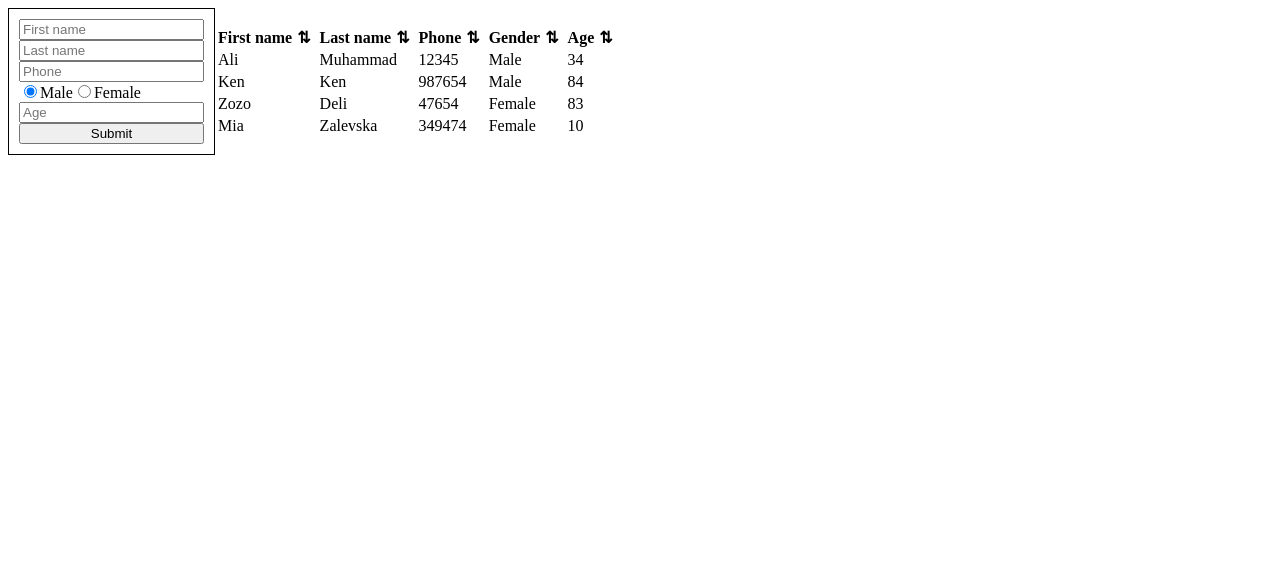
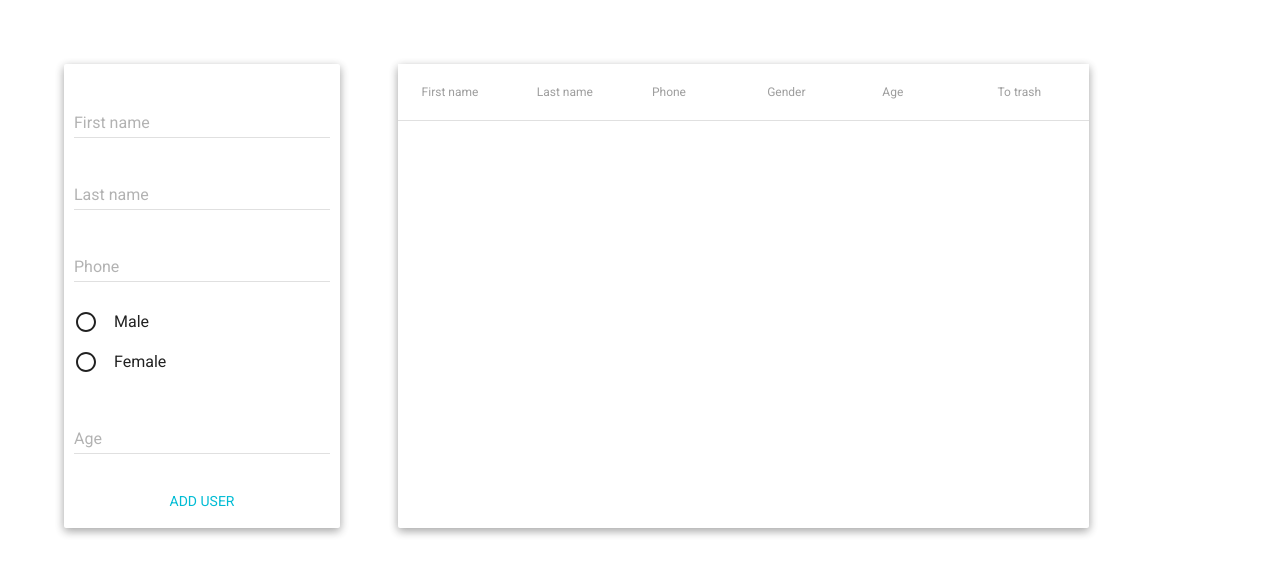
Before and after one commit to kate-veryha/demo-test, a React app: page / in a window 1280 px wide. Built offline with nearby package versions, Linux system fonts and the light colour scheme.

Commit message:
added material ui

```diff
--- a/package.json
+++ b/package.json
@@ -3,6 +3,8 @@
   "version": "0.1.0",
   "private": true,
   "dependencies": {
+    "material-ui": "^0.19.4",
+    "prop-types": "^15.6.0",
     "react": "^16.0.0",
     "react-dom": "^16.0.0",
     "react-scripts": "1.0.17"
--- a/src/index.css
+++ b/src/index.css
@@ -1,25 +1,26 @@
+* {
+    margin: 0;
+    padding: 0;
+}
+
 form {
     display: flex;
     flex-direction: column;
     padding: 10px;
-    border: 1px solid;
 }
 
 .app-container {
+    padding: 5%;
+    margin: 0;
     display: flex;
-    align-items: center;
-}
-
-.valid-field {
-    border-color: green;
-}
-
-.invalid-field {
-    border-color: red;
-    color: red;
 }
 
 span {
     padding: 5px;
+}
+.table-row:hover {
+    background-color: #00bcd4;
+}
+.delete-button:hover {
     cursor: pointer;
 }
--- a/src/index.js
+++ b/src/index.js
@@ -1,94 +1,14 @@
 import React, { Component } from 'react';
 import ReactDOM from 'react-dom';
+
+import UserForm from './userForm';
+import UserList from './userTable';
+
 import './index.css';
-
-class UserForm extends Component {
-  constructor(props) {
-    super(props);
-    this.handleChange = this.handleChange.bind(this);
-    this.handleSubmit = this.handleSubmit.bind(this);
-  }
-
-  handleSubmit(e) {
-    this.props.addUser();
-    e.preventDefault();
-  }
-
-  handleChange(e) {
-    const target = e.target;
-    this.props.changeData(target.name, target.value)
-  }
-
-  render() {
-    return (
-      <form onSubmit={this.handleSubmit}>
-        <input name='firstName'
-               onChange={ this.handleChange }
-               placeholder='First name'/>
-        <input name='lastName'
-               onChange={ this.handleChange }
-               placeholder='Last name'/>
-        <input name='phone'
-               onChange={ this.handleChange }
-               placeholder='Phone'/>
-        <div>
-          <input name='gender'
-                 type='radio'
-                 checked
-                 onChange={ this.handleChange }
-                 value='male'/>Male
-          <input name='gender'
-                 type='radio'
-                 onChange={ this.handleChange }
-                 value='female'/>Female
-        </div>
-        <input name='age'
-               placeholder='Age'
-               type='number'
-               onChange={ this.handleChange }
-               min='0'
-               max='120'/>
-        <input type='submit'/>
-      </form>
-    )
-  }
-}
-
-class UserList extends Component {
-  generateCols() {
-    const cols = this.props.cols;
-    return cols.map((colData) =>
-      <th key={colData.key}>
-        {colData.label}<span onClick={()=>{this.props.changeSortOrder(colData.key)}}>&#8645;</span>
-      </th>);
-  }
-
-  generateRows() {
-    const cols = this.props.cols;
-    const data = this.props.users;
-
-    return data.map( item => {
-      const cells = cols.map((col) => <td>{item[col.key]}</td> );
-      return (<tr key={item.surname}>{cells}</tr>)
-    });
-  }
-
-  render() {
-    const headers = this.generateCols();
-    const rows = this.generateRows();
-    return (
-      <table>
-        <thead><tr>{headers}</tr></thead>
-        <tbody>{rows}</tbody>
-      </table>
-    )
-  }
-}
 
 class App extends Component {
   constructor(props) {
     super(props);
-    this.sortDirections = [1, -1, null];
     this.cols = [
       { key: 'firstName', label:'First name' },
       { key: 'lastName', label: 'Last name' },
@@ -97,31 +17,7 @@ class App extends Component {
       { key: 'age', label: 'Age' }
       ];
     this.state = {
-      users: [{
-        firstName: 'Ali',
-        lastName: 'Muhammad',
-        phone: '12345',
-        gender: 'Male',
-        age: 34,
-      }, {
-        firstName: 'Ken',
-        lastName: 'Ken',
-        phone: '987654',
-        gender: 'Male',
-        age: '84',
-      }, {
-        firstName: 'Zozo',
-        lastName: 'Deli',
-        phone: '47654',
-        gender: 'Female',
-        age: 83,
-      }, {
-        firstName: 'Mia',
-        lastName: 'Zalevska',
-        phone: '349474',
-        gender: 'Female',
-        age: 10,
-      }],
+      users: JSON.parse(localStorage.getItem('users')) || [],
       sortPreset: {
         col: null,
         dir: null
@@ -130,55 +26,40 @@ class App extends Component {
     }
   }
 
-  sortCompareFunction(a, b) {
-    const aSort = a[this.state.sortPreset.col].toString().toLowerCase();
-    const bSort = b[this.state.sortPreset.col].toString().toLowerCase();
-    if (aSort < bSort) {
-      return -1 * this.state.sortPreset.dir;
-    }
-    if (aSort > bSort) {
-      return 1 * this.state.sortPreset.dir;
-    }
-    return 0;
-  }
-
-  changeOrder(col) {
-    const set = {
-      col: col,
-      dir: (col === this.state.sortPreset.col)
-        ? this.next(this.sortDirections, this.state.sortPreset.dir)
-        : this.sortDirections[0]
-    };
-    this.setState({ sortPreset: set});
-  }
-
-  next(array, currentElem) {
-    const nextElemIndex = array.findIndex((elem) => elem === currentElem) + 1;
-    return array[nextElemIndex !== array.length ? nextElemIndex : 0];
-  }
-
   addUserData(field, value) {
     const u = this.state.newUser;
     this.setState({
       newUser: Object.assign(u, { [field]: value})
     });
-    console.log(this.state.newUser);
   }
 
   addUser() {
-    this.setState({ users: [...this.state.users, this.state.newUser] , newUser: {}});
+    const users = [...this.state.users, this.state.newUser];
+    this.setState({ users: users, newUser: {} });
+    localStorage.setItem('users', JSON.stringify(users));
+  }
+
+  deleteUser(user) {
+    const users = this.state.users.filter( item => item !== user);
+    this.setState({ users: users });
+    localStorage.setItem('users', JSON.stringify(users));
+  }
+
+  setSorting(obj) {
+    this.setState({ sortPreset: obj });
   }
 
   render() {
-    const renderedUsers = (this.state.sortPreset.dir === null)
-      ? this.state.users
-      :this.state.users.slice().sort(this.sortCompareFunction.bind(this));
-    console.log(this.state.sortPreset);
     return (
       <div className='app-container'>
-        <UserForm addUser={() => {this.addUser()}} changeData={ (name, value) => { this.addUserData(name, value) }}/>
-        <UserList users={renderedUsers}
-                  changeSortOrder={(col) => this.changeOrder(col)}
+        <UserForm addUser={() => {this.addUser()}}
+                  changeData={ (name, value) => { this.addUserData(name, value) }}
+                  user={this.state.newUser}
+        />
+        <UserList users={this.state.users}
+                  deleteUser={(user) => this.deleteUser(user)}
+                  sortPresets={this.state.sortPreset}
+                  setSortOrder={(obj) => this.setSorting(obj)}
                   cols={this.cols}/>
       </div>
     )
--- /dev/null
+++ b/src/userForm.js
@@ -0,0 +1,138 @@
+import React, { Component } from 'react';
+import PropTypes from 'prop-types';
+import MuiThemeProvider from 'material-ui/styles/MuiThemeProvider'
+import Paper from 'material-ui/Paper';
+import { RadioButton, RadioButtonGroup } from 'material-ui/RadioButton';
+import TextField from 'material-ui/TextField';
+import FlatButton from 'material-ui/FlatButton';
+
+const styles = {
+  radioButtonGroup: {
+    marginTop: 20,
+  },
+  radioButton: {
+    marginBottom: 16,
+  },
+  form: {
+    marginRight: '5%',
+  },
+  flatButton: {
+    marginTop: 20,
+  }
+};
+
+
+export default class UserForm extends Component {
+  constructor(props) {
+    super(props);
+    this.handleChange = this.handleChange.bind(this);
+    this.handleSubmit = this.handleSubmit.bind(this);
+    this.validation = {
+      firstName: { rule: /^[A-Za-z\-\s]+$/, errText: 'Can only contain letters, hyphens and spaces', touched: false, valid: false},
+      lastName: { rule: /^[A-Za-z\-\s]+$/, errText: 'Can only contain letters, hyphens and spaces', touched: false, valid: false},
+      gender: { rule: /male|female/, errText: '', touched: false, valid: false},
+      age: { rule: /^[1-9][0-9]$/, errText: 'Must be in range from 1 to 99', touched: false, valid: false},
+      phone: { rule: /^\d{3,12}$/, errText: 'Can only contain 3 to 12 digits', touched: false, valid: false},
+    };
+  }
+
+  handleSubmit(e) {
+    if (this.isFormValid()) {
+      for (let key in this.validation) {
+        if (this.validation.hasOwnProperty(key)) {
+          this.validation[key].touched = false;
+          this.validation[key].valid = false;
+        }
+      }
+      this.props.addUser();
+      e.target.reset();
+    } else {
+    }
+    e.preventDefault();
+  }
+
+  handleChange(e) {
+    const target = e.target;
+    this.validation[target.name].touched = true;
+      this.validation[target.name].valid = UserForm
+        .isFieldValid(target.value, this.validation[target.name].rule);
+    this.props.changeData(target.name, target.value);
+  }
+
+  static isFieldValid(str, regexp) {
+    return regexp.test(str);
+  }
+
+  isFormValid() {
+    let isValid = true;
+    for (let key in this.validation) {
+      if (this.validation.hasOwnProperty(key)) {
+        isValid = isValid && this.validation[key].valid;
+      }
+    }
+    return isValid;
+  }
+
+  msg(key) {
+    return  this.validation[key].touched && !this.validation[key].valid
+      ? this.validation[key].errText
+      : '';
+  }
+
+  render() {
+    return (
+      <MuiThemeProvider>
+        <Paper zDepth={2}>
+          <form onSubmit={this.handleSubmit}>
+            <TextField name='firstName'
+                       onChange={ this.handleChange }
+                       errorText={ this.msg('firstName') }
+                       floatingLabelText='First name'/>
+            <TextField name='lastName'
+                       onChange={ this.handleChange }
+                       errorText={ this.msg('lastName')}
+                       floatingLabelText='Last name'/>
+            <TextField name='phone'
+                       onChange={ this.handleChange }
+                       errorText={ this.msg('phone')}
+                       floatingLabelText='Phone'/>
+            <RadioButtonGroup
+                              name='gender'
+                              onChange={ this.handleChange }
+                              style={styles.radioButtonGroup}>
+              <RadioButton
+                label='Male'
+                style={styles.radioButton}
+                value='male'/>
+              <RadioButton
+                label='Female'
+                style={styles.radioButton}
+                value='female'/>
+            </RadioButtonGroup>
+            <TextField name='age'
+                       floatingLabelText='Age'
+                       type='number'
+                       onChange={ this.handleChange }
+                       errorText={ this.msg('age') }/>
+            <FlatButton label='Add user'
+                        style={styles.flatButton}
+                        type='submit'
+                        primary={true}/>
+          </form>
+        </Paper>
+      </MuiThemeProvider>
+    )
+  }
+}
+
+UserForm.PropTypes = {
+  user: PropTypes.shape({
+    firstName: PropTypes.string,
+    lastName: PropTypes.string,
+    phone: PropTypes.string,
+    gender: PropTypes.string,
+    age: PropTypes.string,
+  }),
+  addUser: PropTypes.func,
+  changeData: PropTypes.func,
+};
--- /dev/null
+++ b/src/userTable.js
@@ -0,0 +1,166 @@
+import React, { Component } from 'react';
+import PropTypes from 'prop-types';
+import MuiThemeProvider from 'material-ui/styles/MuiThemeProvider'
+import Paper from 'material-ui/Paper';
+import {
+  Table,
+  TableBody,
+  TableHeader,
+  TableHeaderColumn,
+  TableRow,
+  TableRowColumn,
+} from 'material-ui/Table';
+
+import './index.css';
+import trashImg from './delete-button.svg';
+
+const styles = {
+  paper: {
+    width: '60%',
+    marginLeft: '5%',
+  },
+  table: {
+    height: '400px',
+  },
+  tableHeader: {
+    cursor: 'pointer',
+  },
+  svg: {
+    width: 20,
+  }
+};
+
+const ClickableTableRowColumn = (props) => {
+  // Wrapper to add onMouseDown handler
+  // Needed because original lib component has issues
+  const {rowData, ...restProps} = props;
+  return (
+    <TableRowColumn
+      {...restProps}
+      onMouseDown={props.onMouseDown}>
+    </TableRowColumn>
+  )
+};
+
+const ClickableTableHeaderColumn = (props) => {
+  const {order, ...restProps} = props;
+  const arrows = {
+    '1': '\u2191',
+    '-1': '\u2193',
+    'null': ''
+  };
+  return (
+    <TableHeaderColumn
+      {...restProps}
+      onMouseDown={props.onMouseDown}
+    >
+      {props.children}
+      <span>{arrows[order]}</span>
+    </TableHeaderColumn>)
+};
+
+export default class UserTable extends Component {
+  constructor(props) {
+    super(props);
+    this.sortDirections = [1, -1, null];
+  }
+
+  generateCols() {
+    const cols = this.props.cols;
+    const sort = this.props.sortPresets || false;
+    return cols.map((colData) =>
+      <ClickableTableHeaderColumn key={colData.key}
+                                  order={(sort.col === colData.key) ? this.props.sortPresets.dir : null}
+                                  style={styles.tableHeader}
+                                  tooltip='Click to sort'
+                                  onMouseDown={() => { this.changeSortOrder(colData.key) }}>
+        {colData.label}
+      </ClickableTableHeaderColumn>);
+  }
+
+  handleClickDelete(item) {
+    this.props.deleteUser(item);
+  }
+
+  sortCompareFunction(a, b) {
+    const aSort = a[this.props.sortPresets.col].toString().toLowerCase();
+    const bSort = b[this.props.sortPresets.col].toString().toLowerCase();
+    if (aSort < bSort) {
+      return -1 * this.props.sortPresets.dir;
+    }
+    if (aSort > bSort) {
+      return 1 * this.props.sortPresets.dir;
+    }
+    return 0;
+  }
+
+  next(array, currentElem) {
+    const nextElemIndex = array.findIndex((elem) => elem === currentElem) + 1;
+    return array[nextElemIndex !== array.length ? nextElemIndex : 0];
+  }
+
+  changeSortOrder(col) {
+    debugger;
+    const set = {
+      col: col,
+      dir: (col === this.props.sortPresets.col)
+        ? this.next(this.sortDirections, this.props.sortPresets.dir)
+        : this.sortDirections[0]
+    };
+    this.props.setSortOrder(set);
+  }
+
+  generateRows(users) {
+    const cols = this.props.cols;
+    return users.map( item => {
+      const cells = cols.map((col) => <TableRowColumn>{item[col.key]}</TableRowColumn> );
+      return (<TableRow key={item.surname}
+                        className='table-row'>{cells}
+                        <ClickableTableRowColumn className='delete-button'
+                                                 onMouseDown={ this.handleClickDelete.bind(this, item) }
+                                                 rowData={item}>
+                          <img src={trashImg} alt='Delete button' style={styles.svg}/>
+                        </ClickableTableRowColumn>
+      </TableRow>)
+    });
+  }
+
+  render() {
+    const renderedUsers = (this.props.sortPresets.dir === null)
+      ? this.props.users
+      : this.props.users.slice().sort(this.sortCompareFunction.bind(this));
+    const headers = this.generateCols();
+    const rows = this.generateRows(renderedUsers);
+    return (
+      <MuiThemeProvider>
+        <Paper zDepth={2} style={styles.paper}>
+          <Table height={styles.table.height}>
+            <TableHeader displaySelectAll={false} adjustForCheckbox={false}>
+              <TableRow>{headers}<TableHeaderColumn>To trash</TableHeaderColumn></TableRow>
+            </TableHeader>
+            <TableBody displayRowCheckbox={false}>
+              {rows}
+            </TableBody>
+          </Table>
+        </Paper>
+      </MuiThemeProvider>
+    )
+  }
+}
+
+UserTable.PropTypes = {
+  users: PropTypes.arrayOf(PropTypes.shape({
+    firstName: PropTypes.string,
+    lastName: PropTypes.string,
+    phone: PropTypes.string,
+    gender: PropTypes.string,
+    age: PropTypes.string,
+  })),
+  deleteUser: PropTypes.func,
+  sortPresets: PropTypes.any,
+  setSortOrder: PropTypes.func,
+  cols: PropTypes.arrayOf(PropTypes.shape({
+    key: PropTypes.string,
+    label: PropTypes.string,
+  }))
+};
```
Also changed, not shown: public/index.html (+2 -0 lines), src/delete-button.svg (added).
